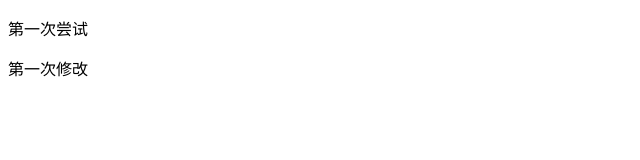
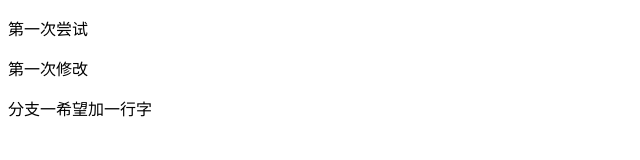
Before and after one commit to cuilvhao/try, a plain HTML site: page index.html in a window 1280 px wide. Shown: the whole page, without its empty margins (0-640 px from the left). Drawn offline with Linux system fonts and the light colour scheme.

Commit message:
one branch do it first

```diff
--- a/index.html
+++ b/index.html
@@ -7,5 +7,6 @@
 <body>
 	<p>第一次尝试</p>
 	<p>第一次修改</p>
+	<p>分支一希望加一行字</p>
 </body>
 </html>
```
